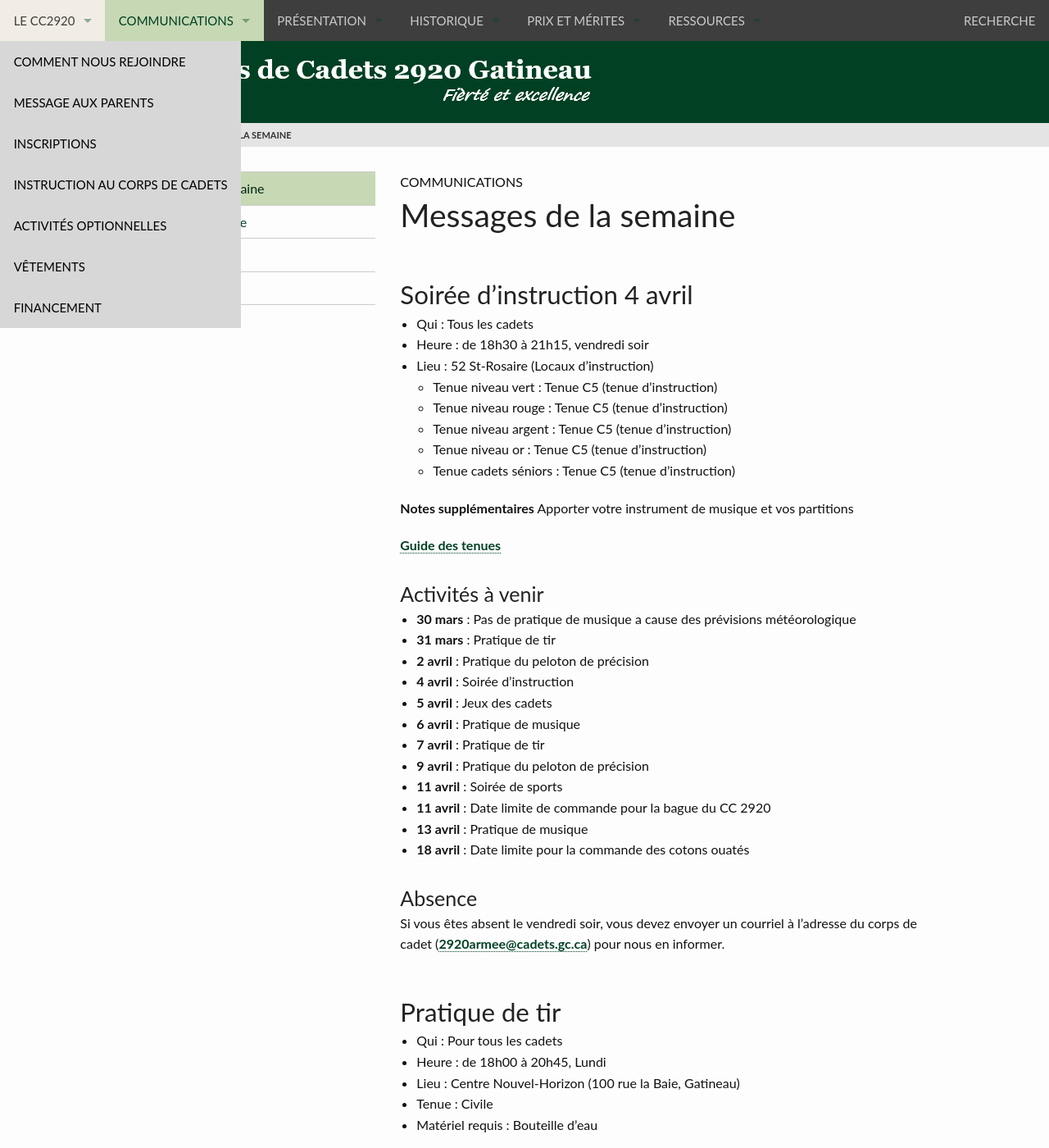
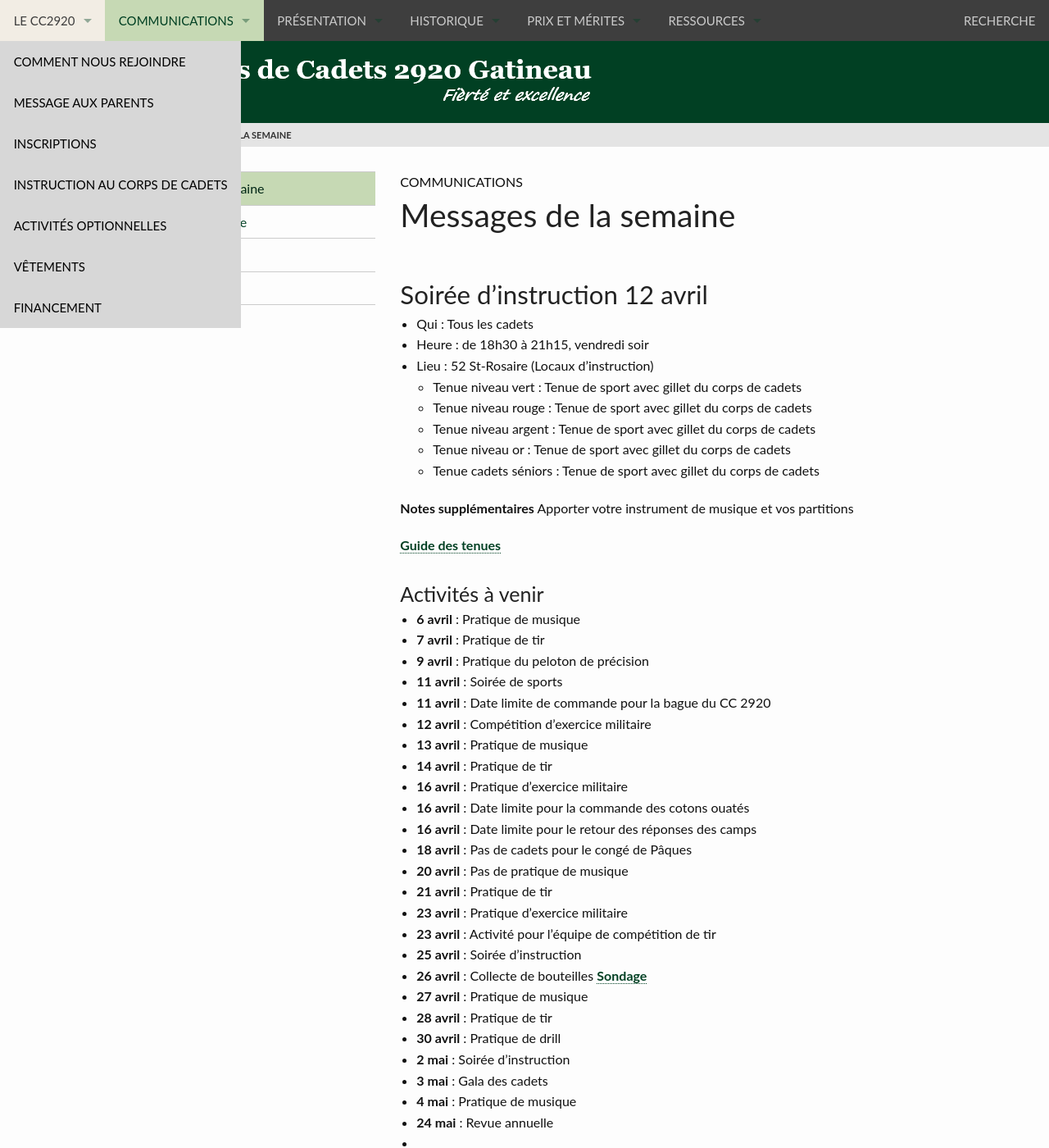
Before and after one commit to CC2920/web, a Jekyll site: the page built from _communications/messages.md, in a window 1280 px wide and 1400 px high. Shown: the whole window at 82% size. Built offline with Jekyll 4.4.1, drawn with Linux system fonts in a browser that asks for light colours; some of the changed text lies outside the part shown.

Commit message:
Messages semaine du 6 avril

```diff
--- a/_communications/messages.md
+++ b/_communications/messages.md
@@ -3,15 +3,15 @@
 layout: "messages"
 ---
 
-## Soirée d'instruction 4 avril
+## Soirée d'instruction 12 avril
 - Qui : Tous les cadets
 - Heure : de 18h30 à 21h15, vendredi soir
 - Lieu : 52 St-Rosaire (Locaux d'instruction)
-  - Tenue niveau vert : Tenue C5 (tenue d'instruction)
-  - Tenue niveau rouge : Tenue C5 (tenue d'instruction)
-  - Tenue niveau argent : Tenue C5 (tenue d'instruction)
-  - Tenue niveau or : Tenue C5 (tenue d'instruction)
-  - Tenue cadets séniors : Tenue C5 (tenue d'instruction)
+  - Tenue niveau vert : Tenue de sport avec gillet du corps de cadets
+  - Tenue niveau rouge : Tenue de sport avec gillet du corps de cadets
+  - Tenue niveau argent :  Tenue de sport avec gillet du corps de cadets
+  - Tenue niveau or : Tenue de sport avec gillet du corps de cadets
+  - Tenue cadets séniors : Tenue de sport avec gillet du corps de cadets
 
 **Notes supplémentaires**  Apporter votre instrument de musique et vos partitions
 
@@ -20,18 +20,33 @@
 
 ### Activités à venir
 
-- **30 mars** : Pas de pratique de musique a cause des prévisions météorologique
-- **31 mars** : Pratique de tir
-- **2 avril** : Pratique du peloton de précision
-- **4 avril** : Soirée d'instruction
-- **5 avril** : Jeux des cadets
 - **6 avril** : Pratique de musique
 - **7 avril** : Pratique de tir
 - **9 avril** : Pratique du peloton de précision
 - **11 avril** : Soirée de sports
 - **11 avril** : Date limite de commande pour la bague du CC 2920
+- **12 avril** : Compétition d'exercice militaire
 - **13 avril** : Pratique de musique
-- **18 avril** : Date limite pour la commande des cotons ouatés
+- **14 avril** : Pratique de tir
+- **16 avril** : Pratique d'exercice militaire
+- **16 avril** : Date limite pour la commande des cotons ouatés
+- **16 avril** : Date limite pour le retour des réponses des camps
+- **18 avril** : Pas de cadets pour le congé de Pâques
+- **20 avril** : Pas de pratique de musique
+- **21 avril** : Pratique de tir
+- **23 avril** : Pratique d'exercice militaire
+- **23 avril** : Activité pour l'équipe de compétition de tir
+- **25 avril** : Soirée d'instruction
+- **26 avril** : Collecte de bouteilles [Sondage](https://docs.google.com/forms/d/1PI13J6a1jAA0qAe4Dp7VkUqK5AoEvx3oP6CKhJgfbQw/edit)
+- **27 avril** : Pratique de musique
+- **28 avril** : Pratique de tir
+- **30 avril** : Pratique de drill
+- **2 mai** : Soirée d'instruction
+- **3 mai** : Gala des cadets
+- **4 mai** : Pratique de musique
+- **24 mai** : Revue annuelle
+-
+-
 
 ### Absence
 
@@ -60,13 +75,13 @@
 - Lieu : Manège militaire de Hull
 - Tenue : Civile
 
-## Jeux des cadets
+## Compétition d'exercice militaire
 
-- Qui :  Pour les cadets inscrits
-- Heure : Départ 7h30 du 52 St-Rosaire et Retour 17h30 au 52 St-Rosaire, Samedi
-- Lieu : École Secondaire Hormidas Gamelin ([580 Rue Maclaren E, Gatineau, QC](https://maps.app.goo.gl/1xSARFd68rGgHGpt5))
-- Tenue : Civile avec le  gilet du corps de cadets
-- Informations supplémentaires : Tenue de sport pour la journée, vous pouvez vous apporter des collations et une cantine sera disponible sur place. Vous devez avoir votre carte d'assurance maladie avec vous.
+- Qui :  Pour les cadets de l'équipe d'exercicie militaire
+- Heure : Départ 7h45 du 52 St-Rosaire et Retour 17h30 au 52 St-Rosaire, Samedi
+- Lieu : BFC St-Jean, Hangar 8 sur le base de Saint-Jean-sur-Richelieu, Quebec J3B 2X8
+- Tenue : C3
+- Informations supplémentaires : Vous devez avoir votre carte d'assurance maladie avec vous. La tenue pour le voyage vous sera confirmé lors de la pratique du 9 avril
 
 ## Commandes
 
```
